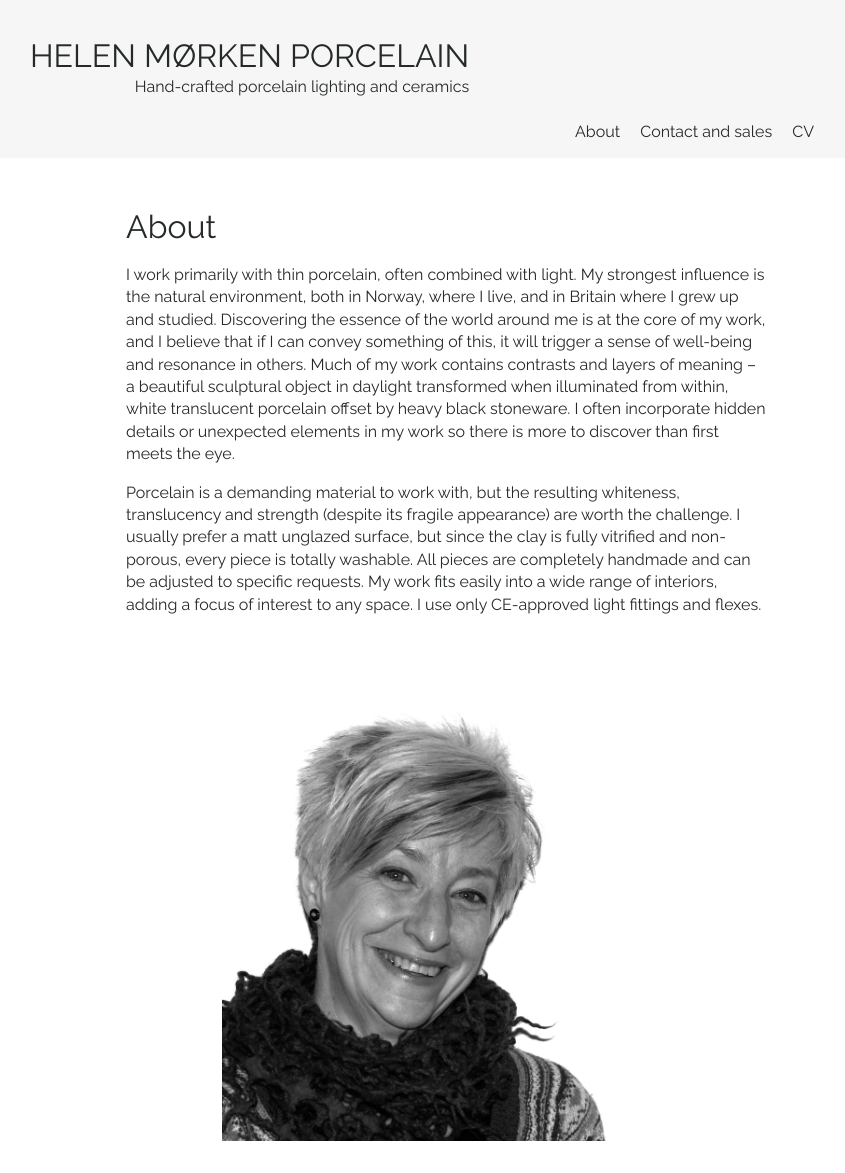
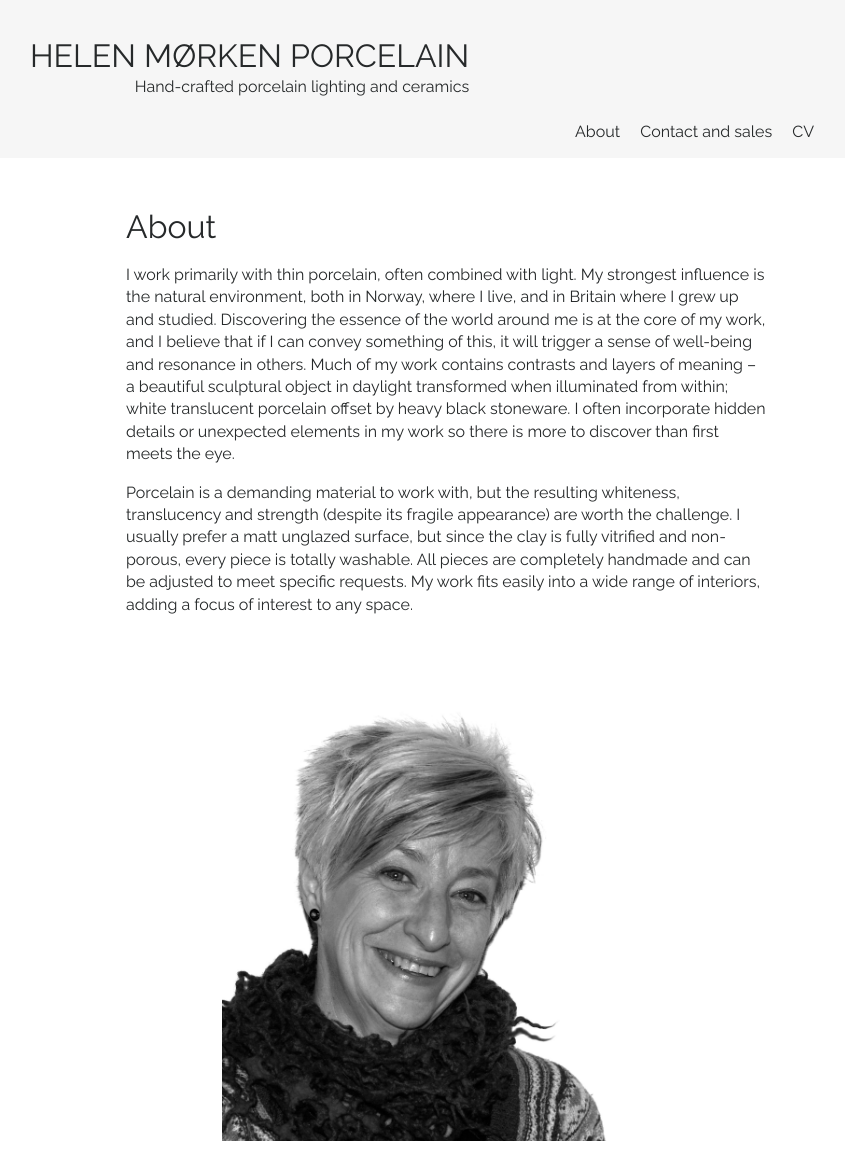
Before and after one commit to rebekkjm/helenmorkenno, a Jekyll site: the page built from about.md, in a window 1280 px wide. Shown: the whole page, without its empty margins (194-1039 px from the left). Built offline with Jekyll 4.4.1, drawn with Linux system fonts in a browser that asks for light colours.

Commit message:
Update about.md

```diff
--- a/about.md
+++ b/about.md
@@ -4,9 +4,8 @@
 permalink: /about/
 ---
 
-I work primarily with thin porcelain, often combined with light. My strongest influence is the natural environment, both in Norway, where I live, and in Britain where I grew up and studied. Discovering the essence of the world around me is at the core of my work, and I believe that if I can convey something of this, it will trigger a sense of well-being and resonance in others. Much of my work contains contrasts and layers of meaning – a beautiful sculptural object in daylight transformed when illuminated from within, white translucent porcelain offset by heavy black stoneware. I often incorporate hidden details or unexpected elements in my work so there is more to discover than first meets the eye.
+I work primarily with thin porcelain, often combined with light. My strongest influence is the natural environment, both in Norway, where I live, and in Britain where I grew up and studied. Discovering the essence of the world around me is at the core of my work, and I believe that if I can convey something of this, it will trigger a sense of well-being and resonance in others. Much of my work contains contrasts and layers of meaning – a beautiful sculptural object in daylight transformed when illuminated from within; white translucent porcelain offset by heavy black stoneware. I often incorporate hidden details or unexpected elements in my work so there is more to discover than first meets the eye.
 
-Porcelain is a demanding material to work with, but the resulting whiteness, translucency and strength (despite its fragile appearance) are worth the challenge. I usually prefer a matt unglazed surface, but since the clay is fully vitrified and non-porous, every piece is totally washable. All pieces are completely handmade and can be adjusted to specific requests. My work fits easily into a wide range of interiors, adding a focus of interest to any space.
-I use only CE-approved light fittings and flexes.
+Porcelain is a demanding material to work with, but the resulting whiteness, translucency and strength (despite its fragile appearance) are worth the challenge. I usually prefer a matt unglazed surface, but since the clay is fully vitrified and non-porous, every piece is totally washable. All pieces are completely handmade and can be adjusted to meet specific requests. My work fits easily into a wide range of interiors, adding a focus of interest to any space.
 
 ![Helen Mørken]({{ site.github.url }}/img/about_bw.jpg)
```
